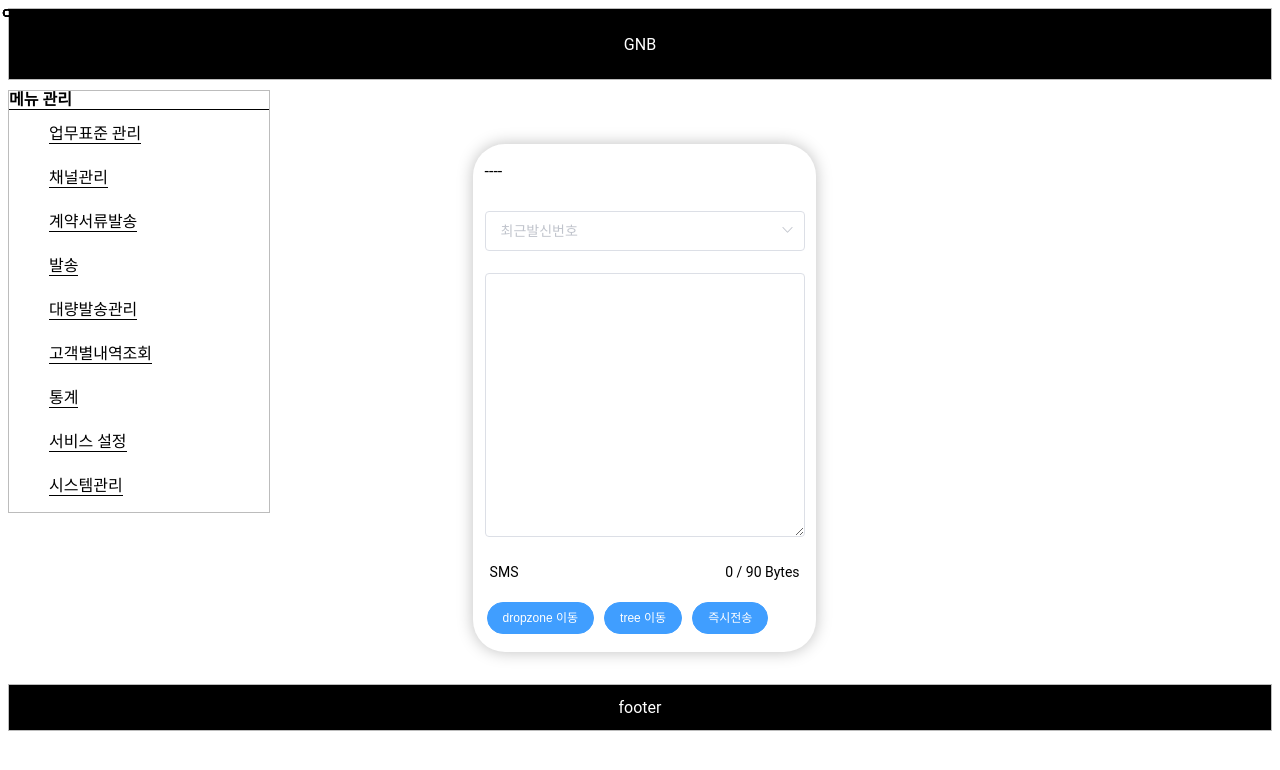
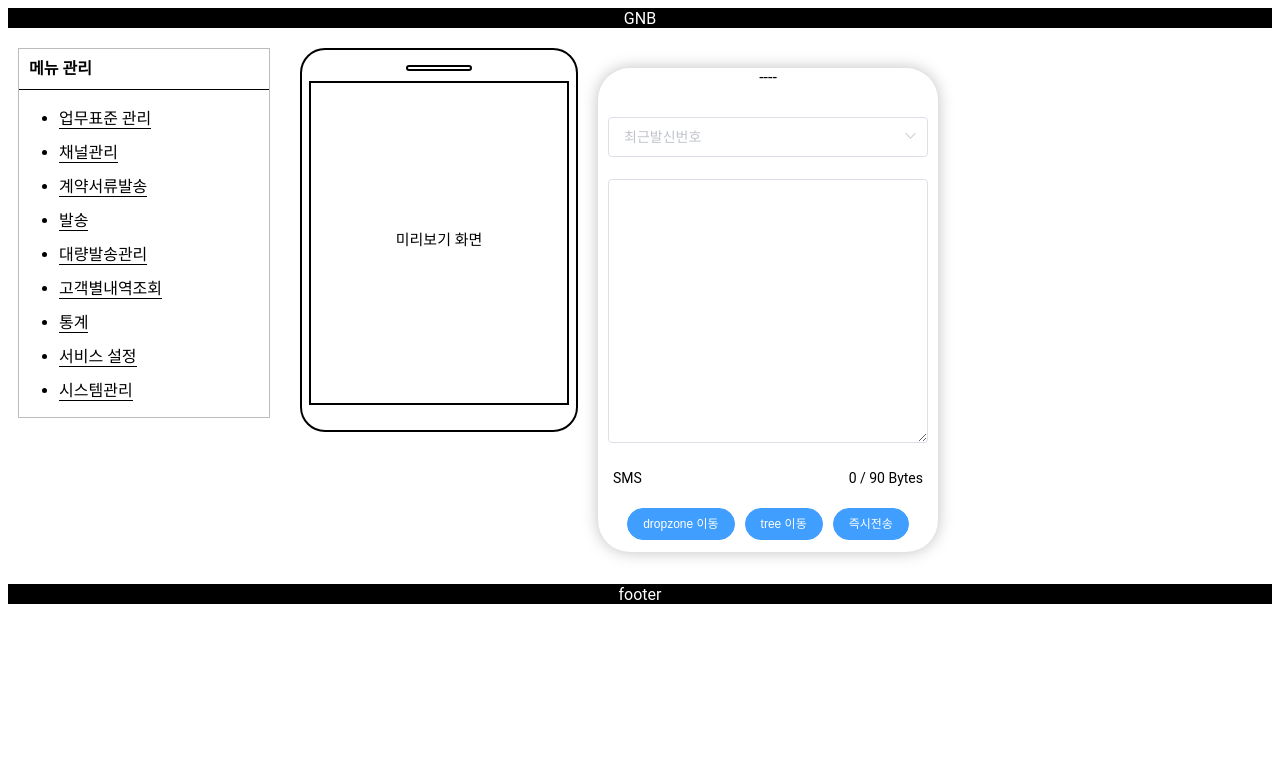
Before and after one commit to gaeta84/kyngnam-bank, a Vue app: page / in a window 1280 px wide. Shown: the top 770 px of the page. Built offline with nearby package versions, Linux system fonts and the light colour scheme.

Commit message:
공통컴포넌트 작업 - 폰모양의 미리보기 UI 구현
leftmenu UI 구현

```diff
--- a/src/assets/scss/common/layout.scss
+++ b/src/assets/scss/common/layout.scss
@@ -4,18 +4,16 @@
   font-family: "Roboto";
 }
 
-.header_conteainer {
+.header_container {
   header {
-    height: 30px;
+    height: 10px;
     display: flex;
     text-align: center;
     justify-content: center;
     align-items: center;
-    background-color: black;
+    background: black;
     color: white;
-    margin: 0px auto;
-    padding: 20px;
-    border: 1px solid #bcbcbc;
+    padding: 5px;
   }
 }
 .dropzone_container {
@@ -28,16 +26,47 @@
     margin-top: 10px;
   }
 }
-.footer_conteainer {
+.footer_container {
   footer {
-    height: 5px;
+    height: 10px;
+    background: black;
     display: flex;
     text-align: center;
     justify-content: center;
     align-items: center;
-    background-color: black;
+    clear: both;
     color: white;
-    padding: 20px;
-    border: 1px solid #bcbcbc;
+    padding: 5px;
   }
 }
+.box_container {
+  float: left;
+  margin-right: 20px;
+  width: 260px;
+  height: 350px;
+  padding: 15px 7px;
+  border: 2px solid;
+  border-radius: 25px;
+  .top_line {
+    width: 60px;
+    padding: 1px;
+    border: 2px solid;
+    border-radius: 30px;
+    margin: auto;
+    margin-bottom: 40px;
+  }
+  .preview_wrap {
+    overflow: hidden;
+    border: 2px solid;
+    padding: 5px;
+    height: 310px;
+    margin-top: -30px;
+    font-size: 13px;
+    .content {
+      position: relative;
+      top: 45%;
+      font-size: 15px;
+      text-align: center;
+    }
+  }
+}
--- /dev/null
+++ b/src/assets/scss/common/leftmenu.scss
@@ -0,0 +1,58 @@
+@charset "utf-8";
+
+.side_menu_container {
+  padding: 10px;
+  .menu_tree_management {
+    width: 250px;
+    float: left;
+    border: 1px solid #bcbcbc;
+    margin-top: 10px;
+    .title {
+      height: 20px;
+      line-height: 20px;
+      margin-bottom: 20px;
+      font-size: 16px;
+      font-weight: 700;
+      padding: 10px;
+      border-bottom: solid 1px black;
+    }
+    input[type="checkbox"] {
+      display: none;
+    }
+    input[type="checkbox"] + label ~ * {
+      display: none;
+    }
+    input[type="checkbox"]:checked + label ~ * {
+      display: block;
+    }
+    input[type="checkbox"] + label {
+      cursor: pointer;
+      border-bottom: solid 1px black;
+    }
+    .table_ctn {
+      .menu_tree > ul {
+        margin-top: -5px;
+        li {
+          margin-bottom: 10px;
+        }
+      }
+      .menu_tree .sub_menu {
+        margin-top: 15px;
+        list-style-type: none;
+        white-space: nowrap;
+        li {
+          position: relative;
+          padding-right: 15px;
+          margin-bottom: 8px;
+          font-size: 14px;
+          color: #666666;
+          cursor: pointer;
+        }
+        li:before {
+          content: "∟";
+          margin-right: 5px;
+        }
+      }
+    }
+  }
+}
--- a/src/assets/scss/common/sendMessage.scss
+++ b/src/assets/scss/common/sendMessage.scss
@@ -1,16 +1,18 @@
 @charset "utf-8";
 .send_message_container {
-  max-width: 80%;
+  float: left;
+  margin-left: 30px;
   .inputs {
     background-color: white;
     max-width: 20em;
-    padding: 0.7em;
-    padding-top: 3em;
-    padding-bottom: 1em;
+    padding: 10px;
+    padding-top: 30px;
     margin: 4em auto 2em auto;
     border-radius: 2em;
     box-shadow: 0 0 1em rgba(0, 0, 0, 0.25);
     overflow: hidden;
+    text-align: center;
+    margin-top: 20px;
     .topLine {
       position: relative;
       bottom: 30px;
@@ -34,9 +36,6 @@
     .button-box {
       padding: 2px;
     }
-    html {
-      height: 100%;
-    }
   }
 }
 // body {
--- a/src/assets/scss/index.scss
+++ b/src/assets/scss/index.scss
@@ -2,3 +2,4 @@
 
 @import "@/assets/scss/common/sendMessage.scss";
 @import "@/assets/scss/common/layout.scss";
+@import "@/assets/scss/common/leftmenu.scss";
--- a/src/components/common/FooterLayout.vue
+++ b/src/components/common/FooterLayout.vue
@@ -1,5 +1,5 @@
 <template>
-  <div class="footer_conteainer">
+  <div class="footer_container">
     <footer>footer</footer>
   </div>
 </template>
--- a/src/components/common/HeaderLayout.vue
+++ b/src/components/common/HeaderLayout.vue
@@ -1,5 +1,5 @@
 <template>
-  <div class="header_conteainer">
+  <div class="header_container">
     <header>GNB</header>
   </div>
 </template>
--- a/src/components/common/LeftMenu.vue
+++ b/src/components/common/LeftMenu.vue
@@ -1,4 +1,6 @@
 <template>
+  <div class="side_menu_container">
+    <aside>
       <div class="menu_tree_management">
         <div class="title">메뉴 관리</div>
         <div class="table_ctn">
@@ -90,6 +92,8 @@
           </div>
         </div>
       </div>
+    </aside>
+  </div>
 </template>
 
 <script lang="ts">
@@ -102,101 +106,3 @@ export default Vue.extend({
   },
 });
 </script>
-
-<style>
-/*메뉴트리 영역설정*/
-.menu_tree_management {
-  width: 260px;
-  float: left;
-  border: 1px solid #bcbcbc;
-  margin-top: 10px;
-}
-
-ul {
-  list-style: none;
-}
-
-/*타이틀 스타일링 */
-.menu_tree_management .title {
-  height: 18px;
-  line-height: 18px;
-  margin-bottom: 20px;
-  font-size: 16px;
-  font-weight: 700;
-  border-bottom: solid 1px black;
-}
-
-/* 메뉴트리 영역*/
-
-/* 1. 체크박스 숨기기*/
-.menu_tree_management input[type="checkbox"] {
-  display: none;
-}
-
-/* 2. 라벨 스타일링*/
-
-/* 3. 라벨 앞의 아이콘 넣기*/
-.menu_tree_management input[type="checkbox"] + label::before {
-  content: "ㅇ";
-  position: absolute;
-  width: 19px;
-  height: 19px;
-  left: 0;
-  top: 0;
-}
-
-/* 4. 체크 되었을때 아이콘 변경*/
-.menu_tree_management input[type="checkbox"]:checked + label::before {
-}
-
-/* 서브메뉴 노출 */
-
-/* 5. ul.sub_menu 숨기기*/
-.menu_tree_management input[type="checkbox"] + label ~ * {
-  display: none;
-}
-
-/* 6. 체크시 ul.sub_menu 나타나기*/
-.menu_tree_management input[type="checkbox"]:checked + label ~ * {
-  display: block;
-}
-
-.menu_tree_management input[type="checkbox"] + label {
-  cursor: pointer;
-  border-bottom: solid 1px black;
-}
-
-.menu_tree_management .table_ctn .menu_tree > ul {
-  float: left;
-  margin-top: -10px;
-}
-
-/* 7. 라벨 스타일링*/
-.menu_tree_management .table_ctn .menu_tree > ul > li {
-  margin-bottom: 20px;
-}
-
-.menu_tree_management .table_ctn .menu_tree > ul > li:last-child {
-  margin-bottom: 0px;
-}
-
-/* 서브메뉴 스타일링 */
-.menu_tree_management .table_ctn .menu_tree .sub_menu {
-  margin-top: 15px;
-  text-indent: 30px;
-}
-
-.menu_tree_management .table_ctn .menu_tree .sub_menu > li {
-  position: relative;
-  padding-right: 15px;
-  margin-bottom: 8px;
-  font-size: 14px;
-  color: #666666;
-}
-
-/* 7. 서브메뉴 앞 기호넣기 */
-.menu_tree_management .table_ctn .menu_tree .sub_menu > li:before {
-  content: "∟";
-  margin-right: 5px;
-}
-</style>
--- /dev/null
+++ b/src/components/common/PhonePreview.vue
@@ -0,0 +1,32 @@
+<template>
+  <div class="box_container">
+    <div class="top_line"></div>
+    <div class="preview_wrap">
+      <div :class="{ content: active }">
+        {{ item }}
+      </div>
+    </div>
+  </div>
+</template>
+
+<script lang="ts">
+import Vue from "vue";
+
+export default Vue.extend({
+  name: "PhonePreview",
+  props: {
+    active: {
+      type: Boolean,
+      default: true,
+    },
+    item: {
+      type: String,
+      default: "미리보기 화면",
+    },
+  },
+  data() {
+    return {};
+  },
+  mounted() {},
+});
+</script>
--- a/src/components/layout/SendMessage.vue
+++ b/src/components/layout/SendMessage.vue
@@ -1,5 +1,6 @@
 <template>
   <div class="send_message_container">
+    <PhonePreview :item="item" :active="isActive" />
     <div class="inputs">
       <el-form :model="sendMessage" class="demo-ruleForm">
         <div class="topLine">----</div>
@@ -50,6 +51,7 @@
           <ConfirmDialog :dialog="successDialog" @confirm="successBtn" />
         </div>
       </el-form>
+      <div></div>
     </div>
   </div>
 </template>
@@ -59,9 +61,13 @@ import Vue from "vue";
 import Utils from "@/scripts/utils";
 import ConfirmDialog from "@/components/common/SendConfirm.vue";
 import SendMessageUseCase from "@/usecases/SendMessageUseCase";
+import PhonePreview from "@/components/common/PhonePreview.vue";
+
 export default Vue.extend({
   data() {
     return {
+      item: "미리보기 화면",
+      isActive: true,
       sendMessageUseCase: new SendMessageUseCase(),
       messageText: "SMS",
       byteLength: 0,
@@ -94,9 +100,10 @@ export default Vue.extend({
   },
   components: {
     ConfirmDialog,
+    PhonePreview,
   },
   methods: {
-    phoneNumberChange(e: any) {
+    phoneNumberChange(e: string) {
       let result = new Utils().checkNumber(e);
       if (result) {
         this.sendMessage.value = e;
@@ -120,8 +127,15 @@ export default Vue.extend({
     },
 
     // 문자보내기 총바이트로 유효성검사
-    bytesCount(e: any) {
+    bytesCount(e: string) {
       this.sendMessage.textarea = e;
+      this.item = e;
+      if (e) {
+        this.isActive = false;
+      } else {
+        this.isActive = true;
+        this.item = "미리보기 화면";
+      }
       this.byteLength = new Utils().checkByte(this.sendMessage.textarea);
 
       if (this.byteLength > 2000) {
```
Also changed, not shown: tsconfig.json (+8 -17 lines). Lines whose indentation alone changed are shown as unchanged.
